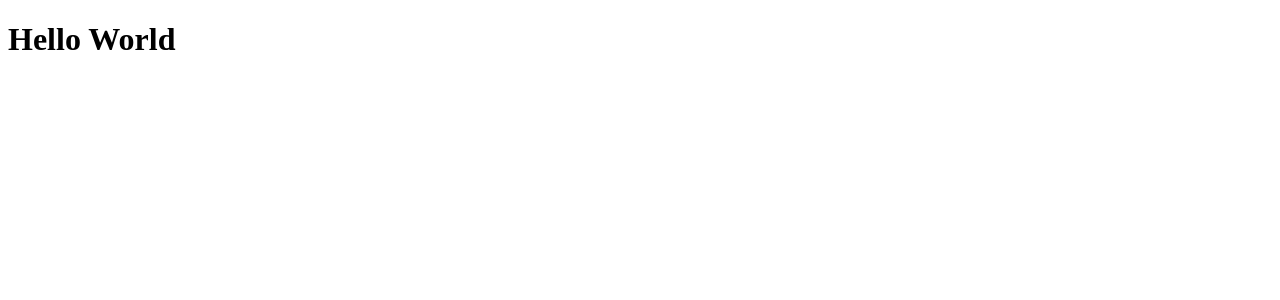
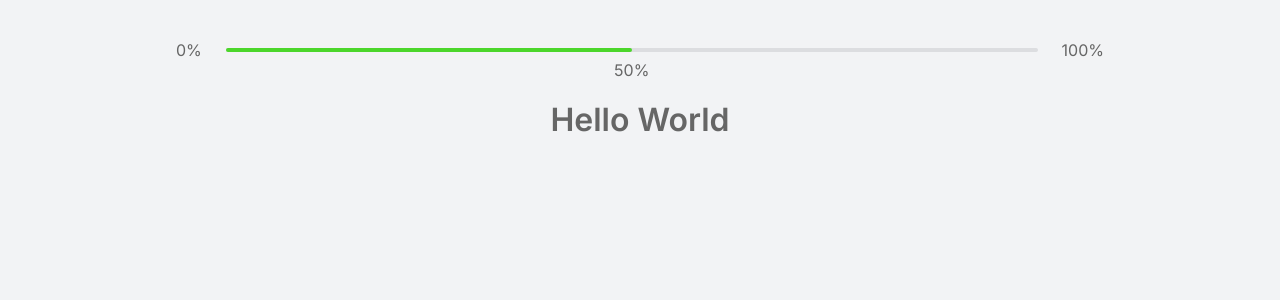
Before and after one commit to KenjiNishi/fe-nextjs-pomodoro-timer, a Next.js app: page / in a window 1280 px wide. Shown: the top 300 px of the page. Built offline with nearby package versions, Linux system fonts and the light colour scheme.

Commit message:
first component ExperienceBar

```diff
--- a/pages/index.tsx
+++ /dev/null
@@ -1,5 +0,0 @@
-export default function Home() {
-  return (
-    <h1>Hello World</h1>
-  )
-}
--- /dev/null
+++ b/src/components/ExperienceBar.tsx
@@ -0,0 +1,15 @@
+export function ExperienceBar(){
+    return(
+        <div className="experience-bar">
+            <span>0%</span>
+            <div>
+                <div style={{width: '50%'}}/>
+
+                <span className='current-experience' style={{left:'50%'}}>
+                    50%
+                </span>
+            </div>
+            <span>100%</span>
+        </div>
+    )
+}
--- a/pages/_app.tsx
+++ b/src/pages/_app.tsx
@@ -1,3 +1,5 @@
+import '../styles/global.css';
+
 function MyApp({ Component, pageProps }) {
   return <Component {...pageProps} />
 }
--- /dev/null
+++ b/src/pages/index.tsx
@@ -0,0 +1,19 @@
+import Head from 'next/head';
+import { ExperienceBar } from '../components/ExperienceBar';
+
+export default function Home() {
+  return (
+    <div className="container">
+      <Head>
+        <link rel="preconnect" href="https://fonts.gstatic.com"/>
+        <link href="https://fonts.googleapis.com/css2?family=Inter:wght@400;500;600&family=Rajdhani:wght@600&display=swap" rel="stylesheet"/>
+      </Head>
+
+      <div><ExperienceBar/></div>
+
+      <div className="container">
+          <h1>Hello World</h1>
+      </div>
+    </div>
+  )
+}
--- /dev/null
+++ b/src/styles/global.css
@@ -0,0 +1,83 @@
+:root{
+    --white:#fff;
+    --background: #f2f3f5;
+    --gray-line: #dcdde0;
+    --text: #666666;
+    --text-highlight: #b3b9ff;
+    --title: #2E384D;
+    --red:#e83f5b;
+    --green:#4CD62B;
+    --blue:#5965E0;
+    --blue-dark:#4953B8;
+    --blue-twitter:#2AA9E0;
+}
+
+* {
+    margin: 0;
+    padding: 0;
+    box-sizing: border-box;
+}
+@media(max-width: 1080px){
+    html {
+        font-size: 93.75%;
+    }
+}
+@media(max-width: 720px){
+    html {
+        font-size: 87.5%;
+    }
+}
+
+body {
+    background-color: var(--background);
+    color: var(--text);
+
+}
+
+body, input, textarea, button {
+    font: 400 1rem "Inter", sans-serif;
+}
+
+button {
+    cursor: pointer;
+}
+
+a {
+    text-decoration: none;
+    color: inherit;
+}
+
+.container{
+    height: 100vh;
+    max-width: 992px;
+    margin: 0 auto;
+    padding: 2.5rem 2rem;
+    display: flex;
+    flex-direction: column;
+}
+
+.experience-bar{
+    display: flex;
+    align-items: center;
+}
+.experience-bar span{
+    font-size: 1rem;
+}
+.experience-bar > div{
+    flex: 1;
+    height: 4px;
+    border-radius: 4px;
+    background: var(--gray-line);
+    margin: 0 1.5rem;;
+    position: relative;
+}
+.experience-bar > div > div {
+    height: 4px;
+    border-radius: 4px;
+    background: var(--green);
+}
+span.current-experience{
+    position: absolute;
+    top: 12px;
+    transform: translateX(-50%)
+}
```
Also changed, not shown: tsconfig.json (added, +29 -0 lines), next-env.d.ts (added).
